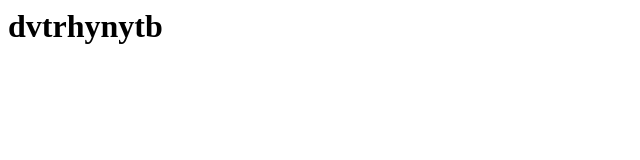
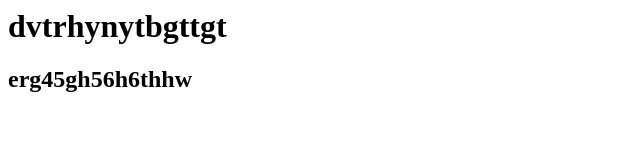
Before and after one commit to nandinichopkar/pskprojectapp1, a plain HTML site: page index.html in a window 1280 px wide. Shown: the whole page, without its empty margins (0-640 px from the left). Drawn offline with Linux system fonts and the light colour scheme.

Commit message:
fgtgtrer

```diff
--- a/index.html
+++ b/index.html
@@ -1 +1,2 @@
-<h1>dvtrhynytb</h1>
+<h1>dvtrhynytbgttgt</h1>
+<h2>erg45gh56h6thhw</h2>
--- a/style.css
+++ b/style.css
@@ -1,3 +1,3 @@
 .h1 {
-    background-color: black;
+    background-color: black ;
 }
```
